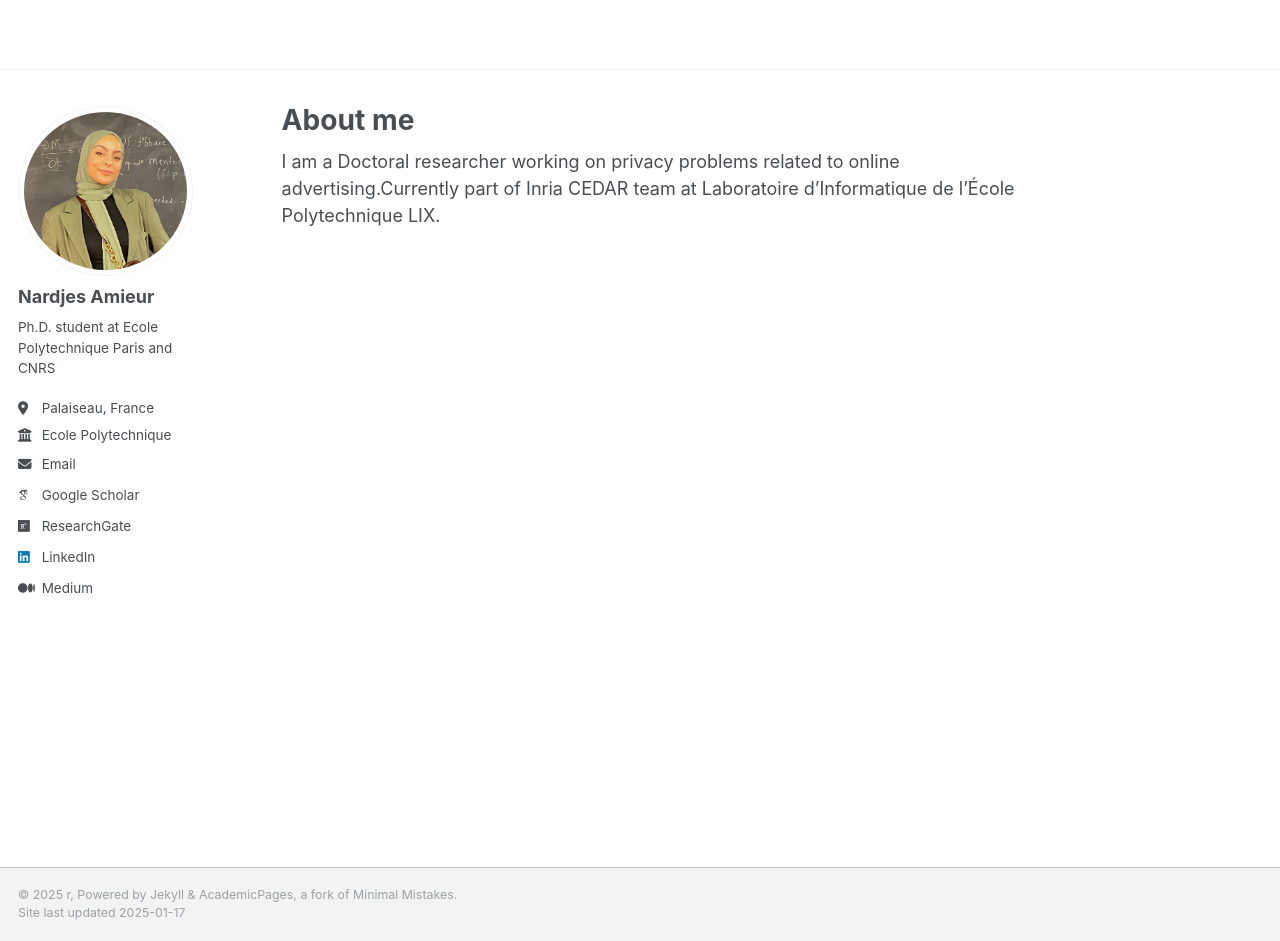
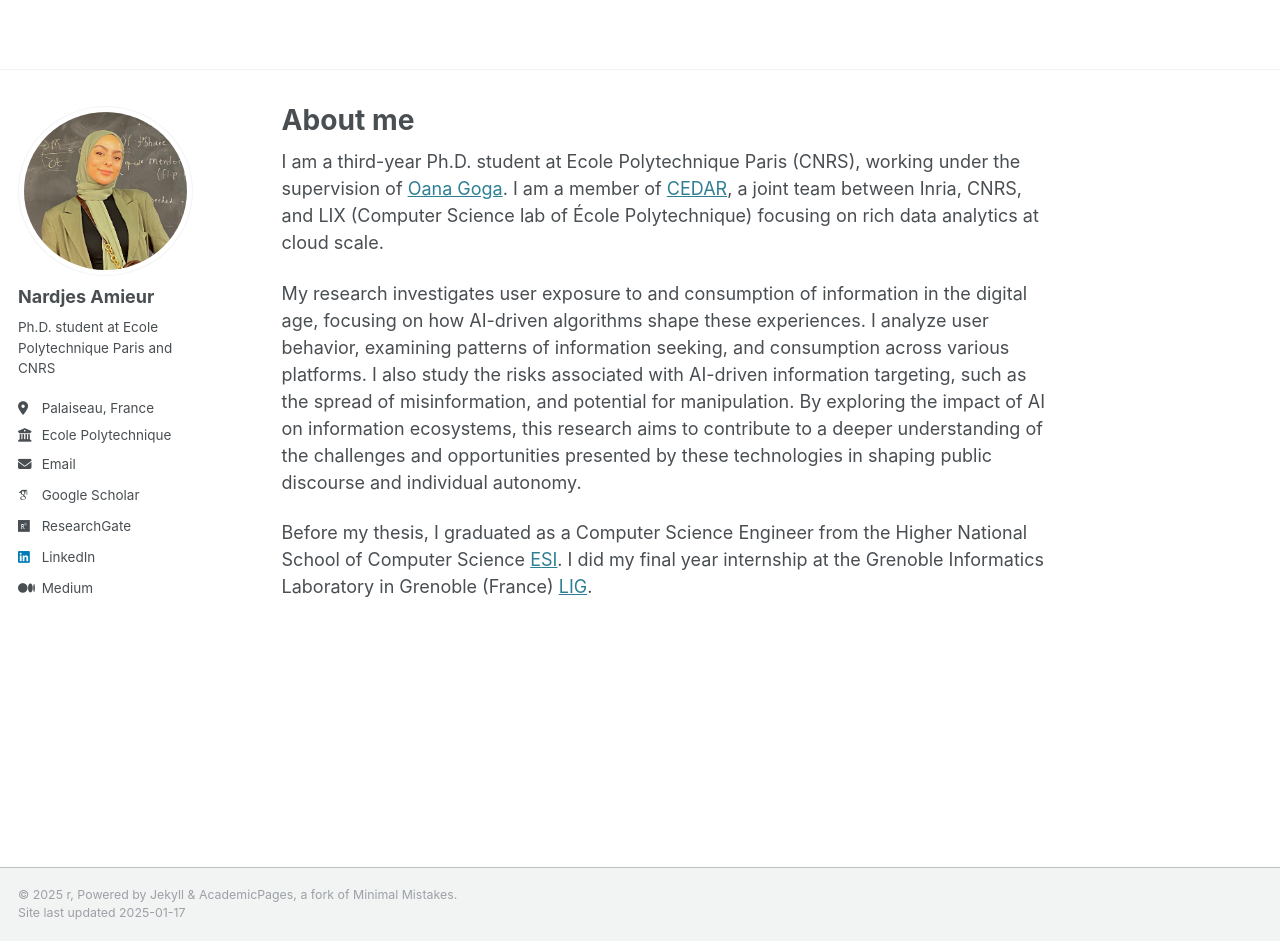
Before and after one commit to Nardjes-Am/Nardjes-Am.github.io, a Jekyll site: the page built from _pages/about.md, in a window 1280 px wide and 941 px high. Built offline with Jekyll 4.4.1, drawn with Linux system fonts in a browser that asks for light colours; some web fonts are replaced.

Commit message:
Update about.md

```diff
--- a/_pages/about.md
+++ b/_pages/about.md
@@ -7,4 +7,8 @@ redirect_from:
   - /about.html
 ---
 
-I am a Doctoral researcher working on privacy problems related to online advertising.Currently part of Inria CEDAR team at Laboratoire d'Informatique de l'École Polytechnique LIX.
+I am a third-year Ph.D. student at Ecole Polytechnique Paris (CNRS), working under the supervision of [Oana Goga](https://www.lix.polytechnique.fr/Labo/Oana.GOGA/). I am a member of [CEDAR](https://team.inria.fr/cedar/), a joint team between Inria, CNRS, and LIX (Computer Science lab of École Polytechnique) focusing on rich data analytics at cloud scale.
+
+My research investigates user exposure to and consumption of information in the digital age, focusing on how AI-driven algorithms shape these experiences. I analyze user behavior, examining patterns of information seeking, and consumption across various platforms. I also study the risks associated with AI-driven information targeting, such as the spread of misinformation, and potential for manipulation. By exploring the impact of AI on information ecosystems, this research aims to contribute to a deeper understanding of the challenges and opportunities presented by these technologies in shaping public discourse and individual autonomy.
+
+Before my thesis, I graduated as a Computer Science Engineer from the Higher National School of Computer Science [ESI](https://www.esi.dz/en/home/). I did my final year internship at the Grenoble Informatics Laboratory in Grenoble (France) [LIG](https://www.liglab.fr/fr).
```
